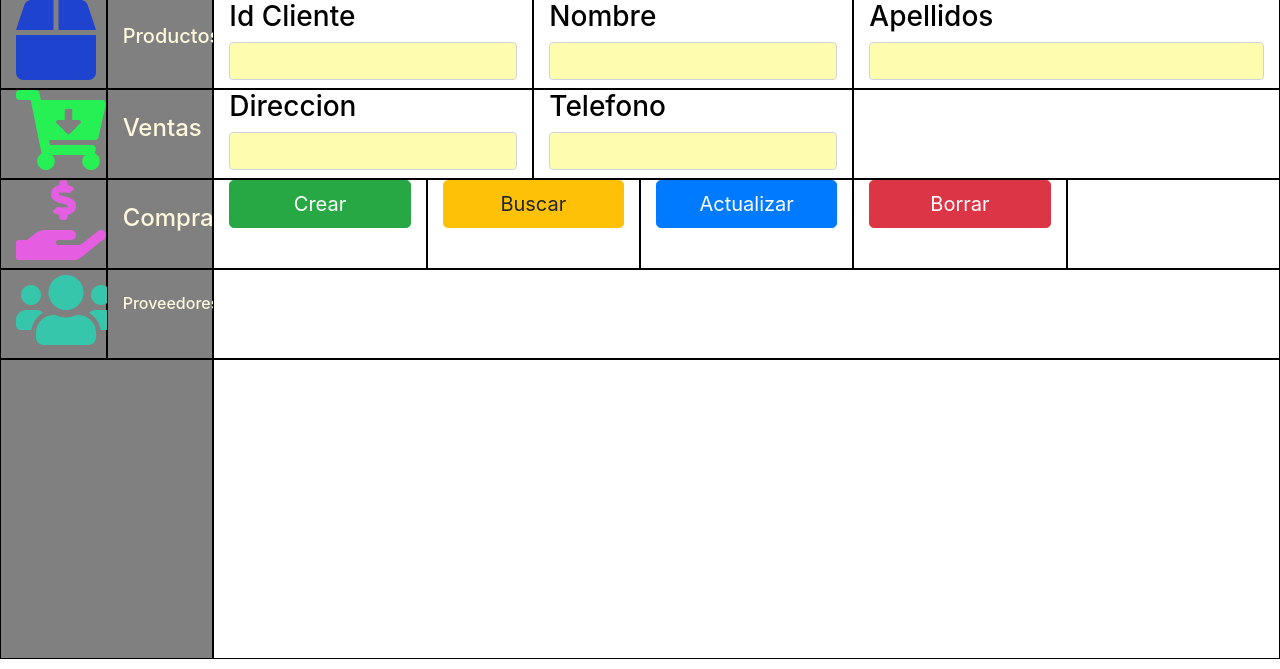
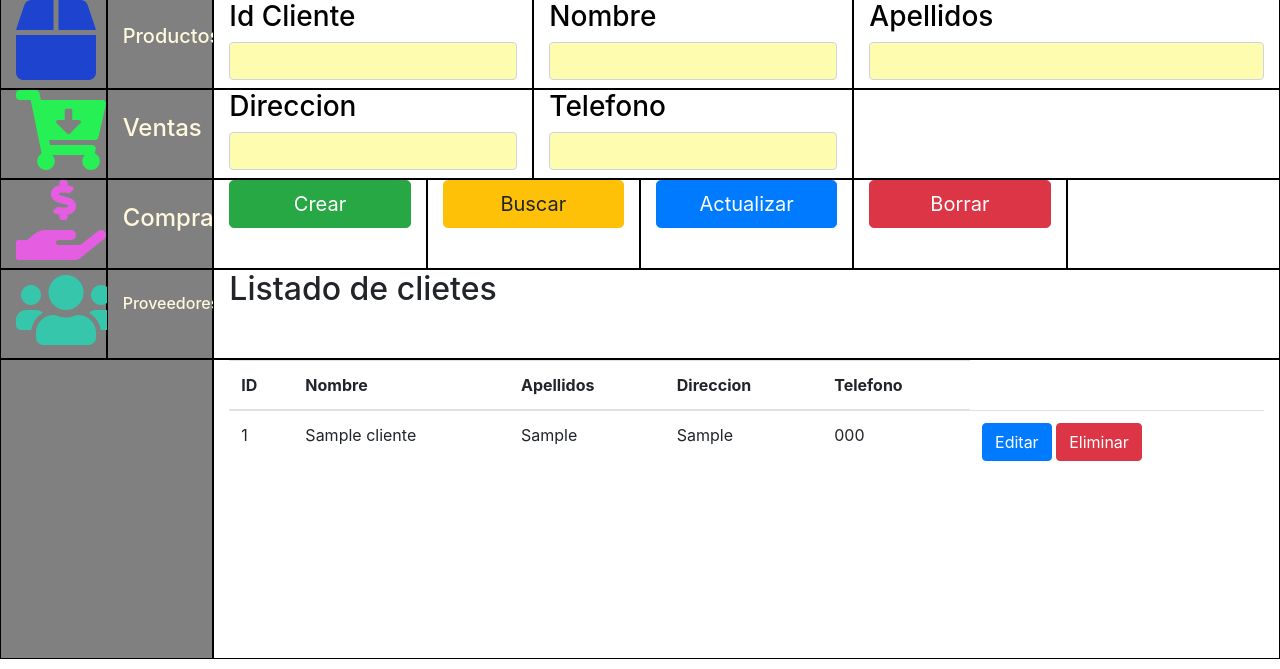
Before and after one commit to Peta-hub/puntoWeb, a Django app: page /clientes/ in a window 1280 px wide. Shown: the part 131-800 px from the top of the page. Run offline with Django 3.2, Linux system fonts and the light colour scheme; tables that the repository leaves empty hold one stand-in row (values such as "Sample post"); some libraries are stand-ins or nearby versions.

Commit message:
se agrega la parte de los clientes

```diff
--- a/puntoWeb/puntoVenta/templates/puntoVentaTemplates/userClientes.html
+++ b/puntoWeb/puntoVenta/templates/puntoVentaTemplates/userClientes.html
@@ -40,7 +40,8 @@
 
 
       <!--Segundas filas-->
-
+       <form method="POST" action="{% url 'clientes' %}">
+           {% csrf_token %}
       <div class="row">
         <div class="col-md-1" style="border: 1px solid #000; background-color: gray; height: 90px;"><i class="fa fa-box fa-5x" style="color:#1D43CF;"></i></div>
         <div class="col-md-1" style="border: 1px solid #000; background-color: gray; height: 90px;" ><br><h5 align="left" style="color:cornsilk">Productos</h5></div>
@@ -59,13 +60,13 @@
 
         <div class="col-md-4" style="border: 1px solid #000; background-color: white;"></div>
       </div>
-
       <!--Cuartas filas-->
 
       <div class="row">
         <div class="col-md-1" style="border: 1px solid #000; background-color: gray; height: 90px;" ><i class="fa fa-hand-holding-usd fa-5x" style="color:#E55DE1;"></i></div>
         <div class="col-md-1" style="border: 1px solid #000; background-color: gray; height: 90px;" ><br><h4 align="left" style="color:cornsilk">Compras</h4></div>
-        <div class="col-md-2" style="border: 1px solid #000; background-color: white;"><button type="button" class="btn btn-success btn-lg btn-block">Crear</button></div>
+        <div class="col-md-2" style="border: 1px solid #000; background-color: white;"><button type="submit" class="btn btn-success btn-lg btn-block">Crear</button></div>
+        </form>
         <div class="col-md-2" style="border: 1px solid #000; background-color: white;"><button type="button" class="btn btn-warning btn-lg btn-block">Buscar</button></div>
         <div class="col-md-2" style="border: 1px solid #000; background-color: white;"><button type="button" class="btn btn-primary btn-lg btn-block">Actualizar</button></div>
         <div class="col-md-2" style="border: 1px solid #000; background-color: white;"><button type="button" class="btn btn-danger btn-lg btn-block">Borrar</button></div>
@@ -78,7 +79,7 @@
       <div class="row">
         <div class="col-md-1" style="border: 1px solid #000; background-color: gray; height: 90px;" ><i class="fa fa-users fa-5x" style="color:#35C6AC;"></i></div>
         <div class="col-md-1" style="border: 1px solid #000; background-color: gray; height: 90px;" ><br><h6 align="left" style="color:cornsilk">Proveedores</h6></div>
-        <div class="col-md-10" style="border: 1px solid #000; background-color: white;"></div>
+        <div class="col-md-10" style="border: 1px solid #000; background-color: white; "><h2>Listado de clietes</h2></div>
       </div>
 
 
@@ -86,7 +87,39 @@
 
       <div class="row">
         <div class="col-md-2" style="border: 1px solid #000; background-color: gray; height: 300px;" ></div>
-        <div class="col-md-10" style="border: 1px solid #000; background-color: white;"></div>
+        <div class="col-md-10" style="border: 1px solid #000; background-color: white;">
+            {% if clientes  %}
+                <table class="table">
+                    <thead>
+                    <tr>
+                        <th>ID</th>
+                        <th>Nombre</th>
+                        <th>Apellidos</th>
+                        <th>Direccion</th>
+                        <th>Telefono</th>
+                    </tr>
+                </thead>
+                <tbody>
+                {% for cliente in clientes %}
+                <tr>
+                    <td>{{ cliente.id }}</td>
+                    <td>{{ cliente.nombre }}</td>
+                    <td>{{ cliente.apellidos }}</td>
+                    <td>{{ cliente.direccion }}</td>
+                    <td>{{ cliente.telefono }}</td>
+                <td>
+                <a href="" class="btn btn-primary">Editar</a>
+                <a href="" class="btn btn-danger">Eliminar</a>
+                </td>
+            </tr>
+            {% endfor %}
+            </tbody>
+        </table>
+        {% else%}
+            <h1>Aun no hay clientes registrados</h1>
+            <h1>Porfavor registre uno.</h1>
+        {% endif %}
+            </div>
       </div>
 
    </div>
--- a/puntoWeb/puntoVenta/views.py
+++ b/puntoWeb/puntoVenta/views.py
@@ -1,4 +1,5 @@
 from django.contrib.auth import authenticate
+from django.contrib.auth.models import User
 from django.shortcuts import render, HttpResponse, redirect
 from django.urls import reverse_lazy
 from django.views.generic import ListView, UpdateView, CreateView, DeleteView
@@ -8,7 +9,7 @@ from django.contrib.auth import authenticate, login as do_login
 
 
 # Create your views here.
-
+from puntoVenta.models import Clientes
 
 
 def login(request):
@@ -34,9 +35,9 @@ def login(request):
 
 
 
-def userClientes(request):
-
-    return render(request, "puntoVentaTemplates/userClientes.html", {"form": ClienteForm})
+# def userClientes(request):
+#
+#     return render(request, "puntoVentaTemplates/userClientes.html", {"form": ClienteForm})
 
 
 def userProductos(request):
@@ -54,3 +55,16 @@ def userVentas(request):
 
 def adminPrincipalProductos(request):
     return render(request, "puntoVentaTemplates/adminPrincipalProductos.html")
+
+
+def userClientes(request):
+    if request.method == "POST":
+        cliente_form = ClienteForm(request.POST)
+        print(request.POST)
+        if cliente_form.is_valid():
+            cliente_form.save()
+        return redirect("clientes")
+    else: # si es get
+        cliente_form = ClienteForm()
+        clientes = Clientes.objects.all()
+    return render(request, "puntoVentaTemplates/userClientes.html", {"form": cliente_form, "clientes":clientes})
```
